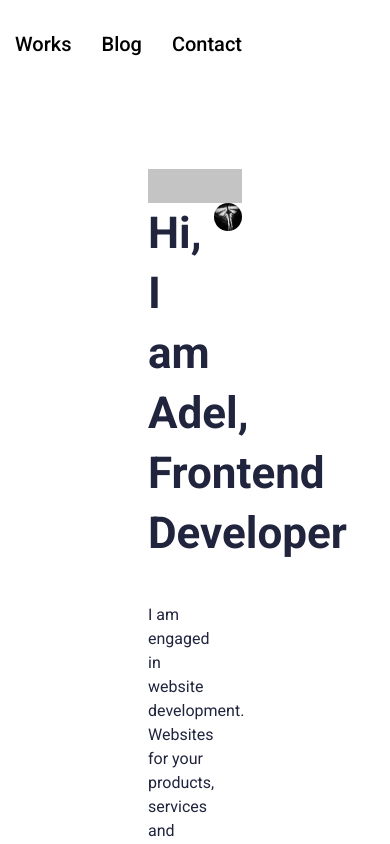
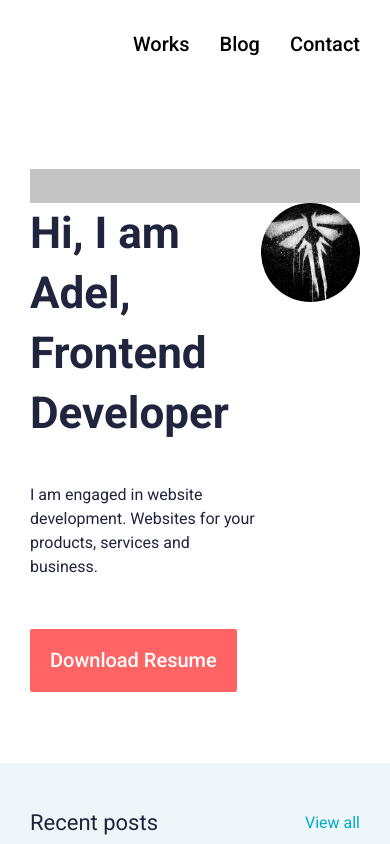
Before and after one commit to cikadaweb/cikadawebsite, a Nuxt app: page / in a window 390 px wide. Shown: the top 844 px of the page. Built offline with nearby package versions, Linux system fonts and the light colour scheme.

Commit message:
Add tablet styles

```diff
--- a/components/AppContainer.vue
+++ b/components/AppContainer.vue
@@ -5,9 +5,14 @@
 </template>
 
 <style lang="scss" scoped>
+@import '@/assets/scss/_mixins.scss';
+@import '@/assets/scss/_variables.scss';
 .container {
   max-width: 1024px;
   padding: 0 148px;
   margin: 0 auto;
+  @include for-size(tablet) {
+    padding: 0 30px;
+  }
 }
 </style>
```
